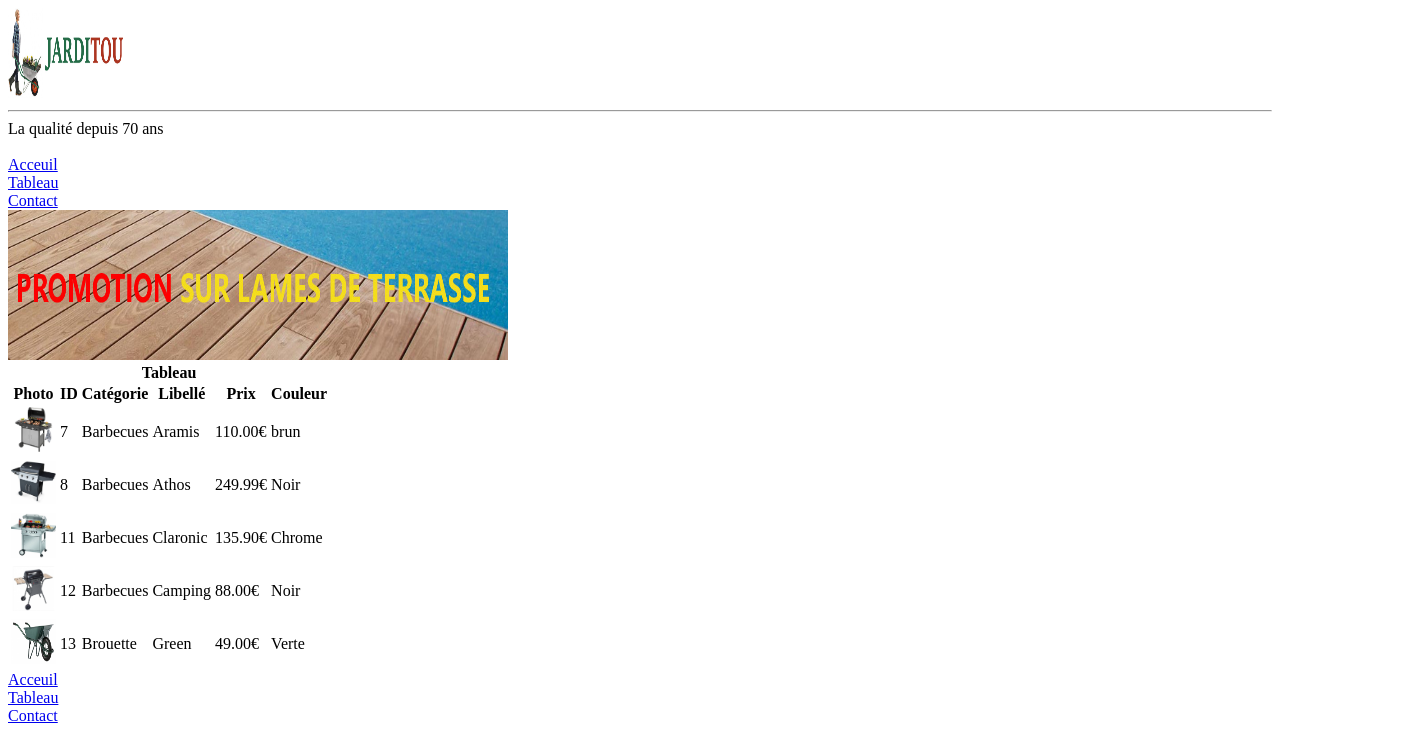
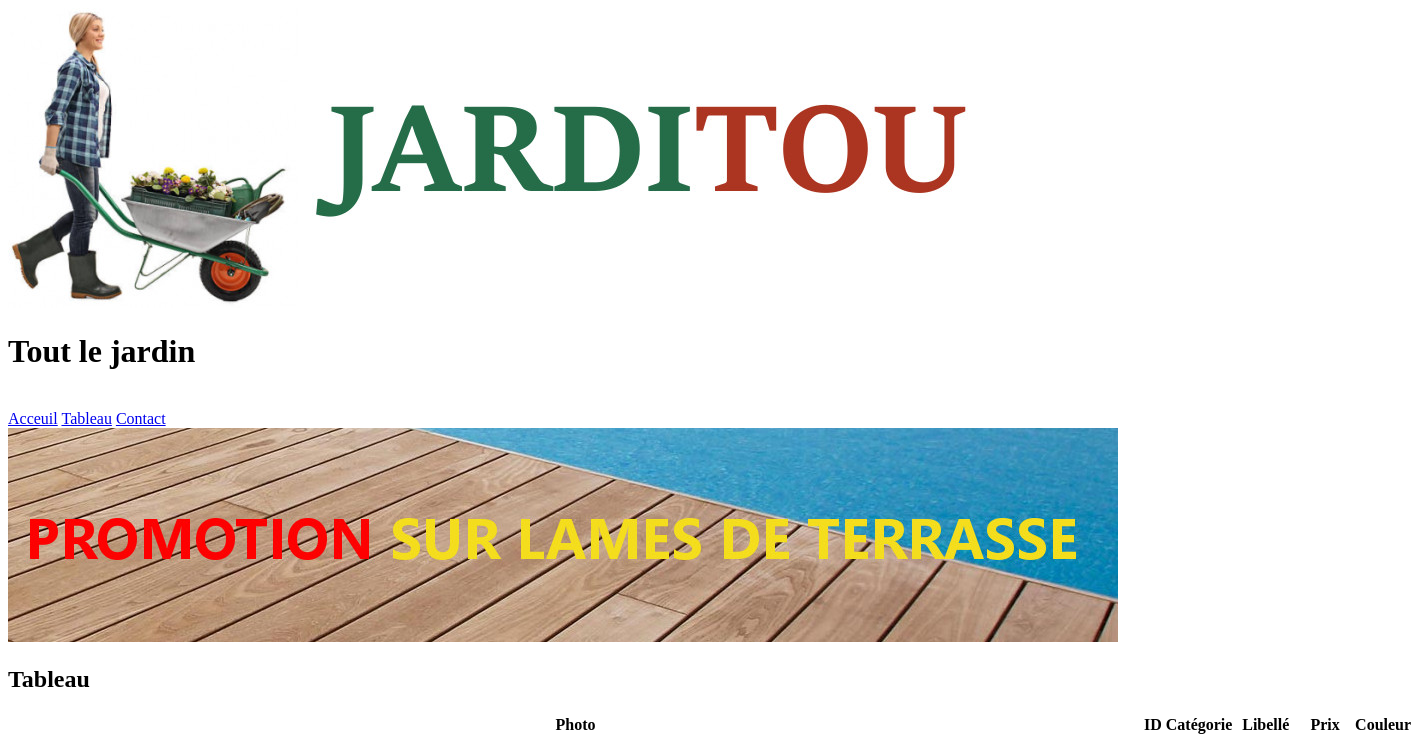
Before and after one commit to sara-dsn/Jarditou, a plain HTML site: page tableau.html in a window 1280 px wide. Shown: the top 734 px of the page, 1414 px wide, since content can reach past the window. Drawn offline with Linux system fonts and the light colour scheme.

Commit message:
Update tableau.html

```diff
--- a/tableau.html
+++ b/tableau.html
@@ -1,25 +1,25 @@
 <!DOCTYPE html>
 <html lang="fr">
-
 <head>
     <meta charset="UTF-8">
     <meta name="viewport" content="width=device-width, initial-scale=1.0">
     <title>Tableau</title>
     <link rel="stylesheet" href="style.css">
+    <link rel="stylesheet" media="screen and (max-width:575px)" href="mobile.css">
+    <link rel="stylesheet" media="screen and (max-width:576px)" href="tablette.css">
+    <link rel="stylesheet" media="screen and (min-width:992px)" href="desktop.css">
 </head>
-
 <body>
-    <img src="jarditou_logo.jpg" alt="image" height="90" width="120"><br>
-    <hr>La qualité depuis 70 ans<br>
+    <img class="jardin" src="jarditou_logo.jpg" alt="jarditou_logo"><h1>Tout le jardin</h1>
     <br>
     <nav>
-        <a href="index.html" title="Acceuil">Acceuil</a><br>
-        <a href="tableau.html" title="Tableau">Tableau</a><br>
-        <a href="formulaire.html" title="Contact">Contact</a><br>
+        <a class="block" href="index.html" title="Acceuil">Acceuil</a>
+        <a class="block" href="tableau.html" title="Tableau">Tableau</a>
+        <a class="block" href="formulaire.html" title="Contact">Contact</a>
     </nav>
-    <img src="promotion.jpg" alt="image" height="150" width="500"><br>
+    <img src="promotion.jpg" alt="promotion.jarditou"><br>
     <table class="tableau-style">
-        <caption><b>Tableau</b></caption>
+        <h2><b>Tableau</b></h2>
         <thead>
             <tr>
                 <th>Photo</th>
@@ -32,7 +32,7 @@
         </thead>
         <tbody>
             <tr>
-                <td><img src="7.jpg" alt="image" height="45" width="45"></td>
+                <td><img class="achat" src="7.jpg" alt="Barbecue.aramis"></td>
                 <td>7</td>
                 <td>Barbecues</td>
                 <td>Aramis</td>
@@ -40,7 +40,7 @@
                 <td>brun</td>
             </tr>
             <tr>
-                <td><img src="8.jpg" alt="image" height="45" width="45"></td>
+                <td><img class="achat" src="8.jpg" alt="barbecue.athos"></td>
                 <td>8</td>
                 <td>Barbecues</td>
                 <td>Athos</td>
@@ -48,7 +48,7 @@
                 <td>Noir</td>
             </tr>
             <tr>
-                <td><img src="11.jpg" alt="image" height="45" width="45"></td>
+                <td><img class="achat" src="11.jpg" alt="Barbecue.claronic"></td>
                 <td>11</td>
                 <td>Barbecues</td>
                 <td>Claronic</td>
@@ -56,7 +56,7 @@
                 <td>Chrome</td>
             </tr>
             <tr>
-                <td><img src="12.jpg" alt="image" height="45" width="45"></td>
+                <td><img class="achat" src="12.jpg" alt="Barbecue.de.camping"></td>
                 <td>12</td>
                 <td>Barbecues</td>
                 <td>Camping</td>
@@ -64,7 +64,7 @@
                 <td>Noir</td>
             </tr>
             <tr>
-                <td><img src="13.jpg" alt="image" height="45" width="45"></td>
+                <td><img class="achat" src="13.jpg" alt="Brouette"></td>
                 <td>13</td>
                 <td>Brouette</td>
                 <td>Green</td>
@@ -74,11 +74,9 @@
         </tbody>
     </table>
     <footer>
-        <nav>
-            <a href="index.html" title="Acceuil">Acceuil</a><br>
-            <a href="tableau.html" title="Tableau">Tableau</a><br>
-            <a href="formulaire.html" title="Contact">Contact</a><br>
-        </nav>
+            <a class="block" href="index.html" title="Acceuil">Acceuil</a>
+            <a class="block" href="tableau.html" title="Tableau">Tableau</a>
+            <a class="block" href="formulaire.html" title="Contact">Contact</a>
     </footer>
 </body>
 
```
